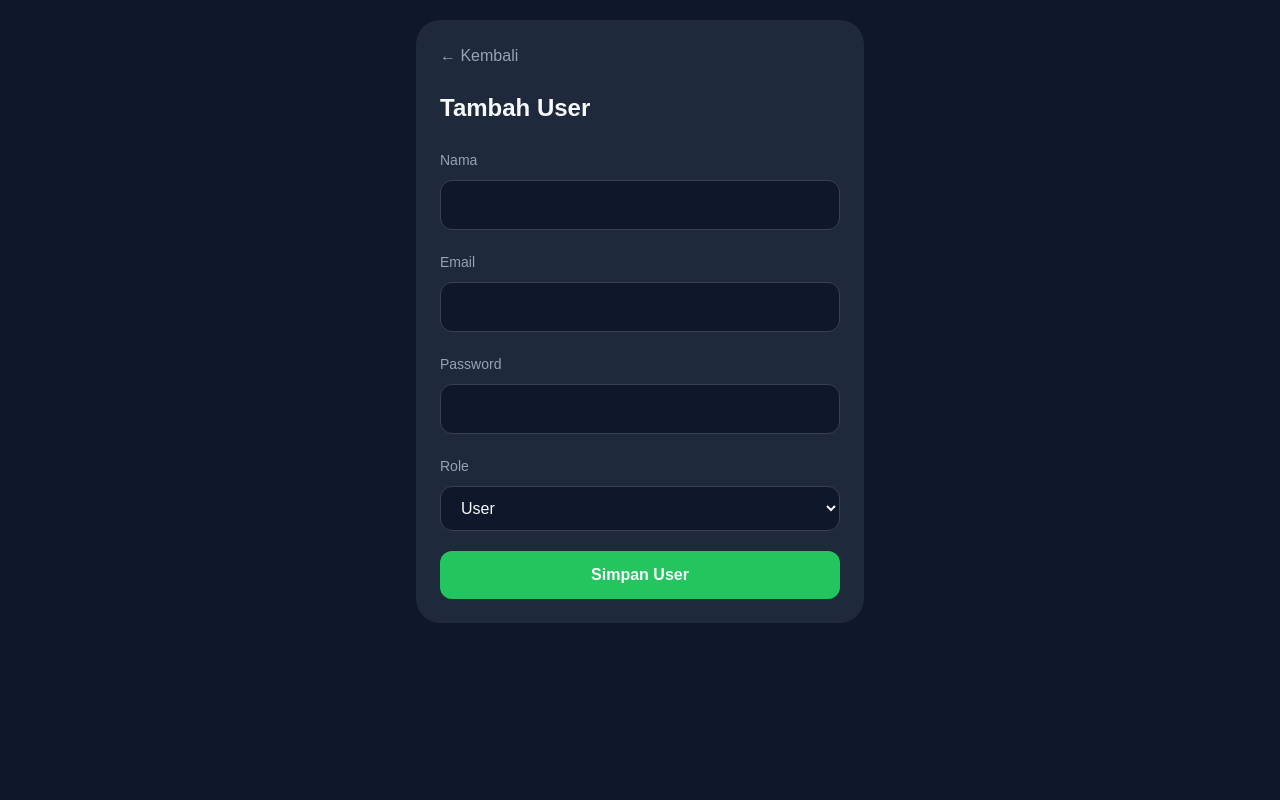
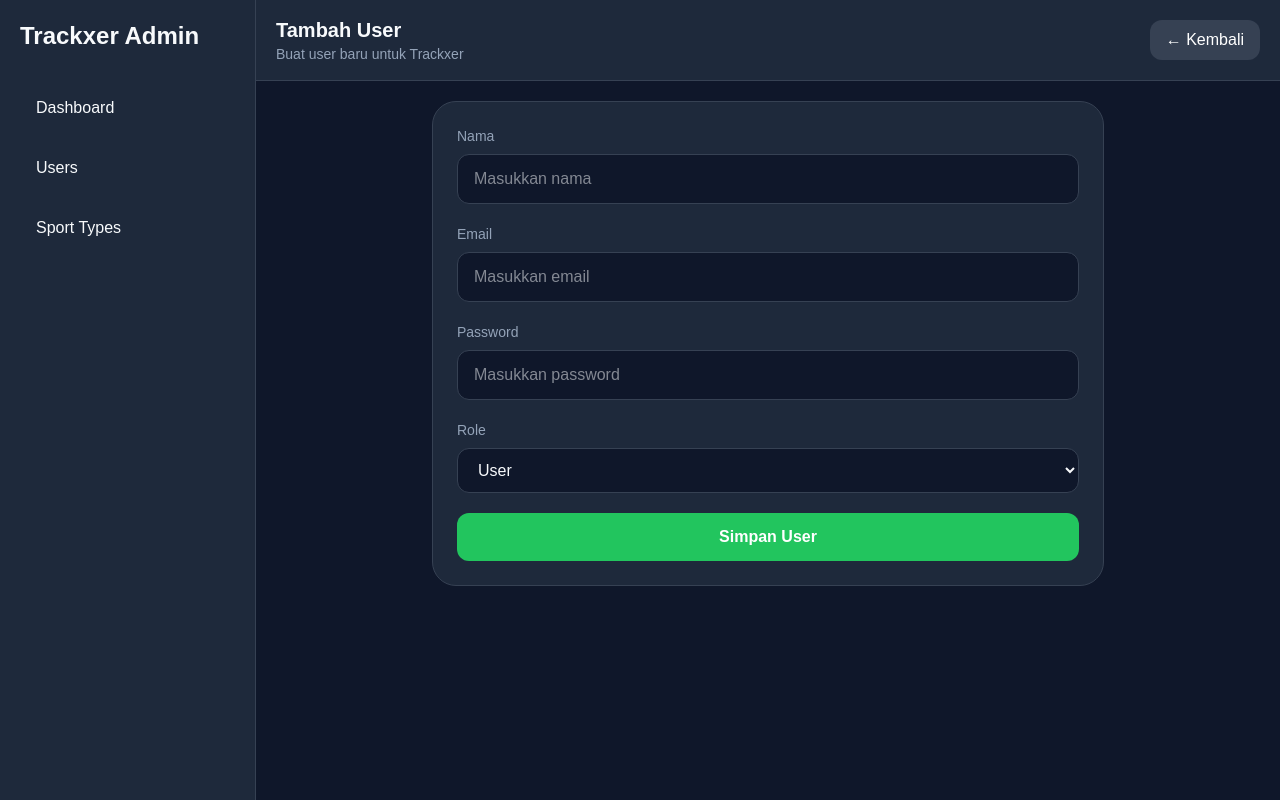
Before and after one commit to RamadhanRendi18/trackxer-frontend, a Next.js app: page /admin/users/create in a window 1280 px wide. Built offline with nearby package versions, Linux system fonts and the light colour scheme.

Commit message:
membuat adminlayout, adminheader, adminsidebar dan memperbaiki layout dari CRUD user menggunakan component

```diff
--- a/app/admin/users/create/page.tsx
+++ b/app/admin/users/create/page.tsx
@@ -4,6 +4,9 @@ import axios from "axios";
 import { useState } from "react";
 import Swal from "sweetalert2";
 import Link from "next/link";
+
+import AdminLayout from "../../../components/admin/AdminLayout";
+import AdminHeader from "../../../components/admin/AdminHeader";
 
 export default function CreateUserPage() {
 
@@ -12,11 +15,15 @@ export default function CreateUserPage() {
     const [password, setPassword] = useState("");
     const [role, setRole] = useState("user");
 
+    const [loading, setLoading] = useState(false);
+
     const handleCreateUser = async (
         e: React.FormEvent
     ) => {
 
         e.preventDefault();
+
+        setLoading(true);
 
         try {
 
@@ -57,33 +64,43 @@ export default function CreateUserPage() {
                 confirmButtonColor: "#ef4444"
             });
 
+        } finally {
+            setLoading(false);
         }
 
-    }
+    };
 
     return (
-        <div className="min-h-screen bg-background text-textPrimary p-5">
+        <AdminLayout>
 
-            <div className="max-w-md mx-auto bg-surface rounded-3xl p-6">
+            <AdminHeader
+                title="Tambah User"
+                description="Buat user baru untuk Trackxer"
+            >
+
                 <Link
                     href="/admin/users"
-                    className="inline-flex items-center gap-2 text-textSecondary hover:text-textPrimary transition mb-6"
+                    className="bg-gray-700 px-4 py-2 rounded-xl text-white"
                 >
                     ← Kembali
                 </Link>
 
-                <h1 className="text-2xl font-bold mb-6">
-                    Tambah User
-                </h1>
+            </AdminHeader>
 
+            <div className="p-5">
+
+                <div className="max-w-2xl mx-auto bg-surface border border-gray-700 rounded-3xl p-6">
+
+                    {/* Form */}
                     <form
                         onSubmit={handleCreateUser}
                         className="space-y-5"
                     >
 
+                        {/* Nama */}
                         <div>
 
-                        <label className="text-sm text-textSecondary">
+                            <label className="block text-sm text-textSecondary mb-2">
                                 Nama
                             </label>
 
@@ -93,14 +110,17 @@ export default function CreateUserPage() {
                                 onChange={(e) =>
                                     setName(e.target.value)
                                 }
-                            className="w-full mt-2 px-4 py-3 rounded-xl bg-background border border-gray-700 outline-none"
+                                placeholder="Masukkan nama"
+                                required
+                                className="w-full px-4 py-3 rounded-xl bg-background border border-gray-700 outline-none focus:ring-2 focus:ring-primary"
                             />
 
                         </div>
 
+                        {/* Email */}
                         <div>
 
-                        <label className="text-sm text-textSecondary">
+                            <label className="block text-sm text-textSecondary mb-2">
                                 Email
                             </label>
 
@@ -110,14 +130,17 @@ export default function CreateUserPage() {
                                 onChange={(e) =>
                                     setEmail(e.target.value)
                                 }
-                            className="w-full mt-2 px-4 py-3 rounded-xl bg-background border border-gray-700 outline-none"
+                                placeholder="Masukkan email"
+                                required
+                                className="w-full px-4 py-3 rounded-xl bg-background border border-gray-700 outline-none focus:ring-2 focus:ring-primary"
                             />
 
                         </div>
 
+                        {/* Password */}
                         <div>
 
-                        <label className="text-sm text-textSecondary">
+                            <label className="block text-sm text-textSecondary mb-2">
                                 Password
                             </label>
 
@@ -127,14 +150,17 @@ export default function CreateUserPage() {
                                 onChange={(e) =>
                                     setPassword(e.target.value)
                                 }
-                            className="w-full mt-2 px-4 py-3 rounded-xl bg-background border border-gray-700 outline-none"
+                                placeholder="Masukkan password"
+                                required
+                                className="w-full px-4 py-3 rounded-xl bg-background border border-gray-700 outline-none focus:ring-2 focus:ring-primary"
                             />
 
                         </div>
 
+                        {/* Role */}
                         <div>
 
-                        <label className="text-sm text-textSecondary">
+                            <label className="block text-sm text-textSecondary mb-2">
                                 Role
                             </label>
 
@@ -143,7 +169,7 @@ export default function CreateUserPage() {
                                 onChange={(e) =>
                                     setRole(e.target.value)
                                 }
-                            className="w-full mt-2 px-4 py-3 rounded-xl bg-background border border-gray-700 outline-none"
+                                className="w-full px-4 py-3 rounded-xl bg-background border border-gray-700 outline-none focus:ring-2 focus:ring-primary"
                             >
 
                                 <option value="user">
@@ -158,11 +184,15 @@ export default function CreateUserPage() {
 
                         </div>
 
+                        {/* Button */}
                         <button
                             type="submit"
-                        className="w-full bg-primary py-3 rounded-xl font-semibold"
+                            disabled={loading}
+                            className="w-full bg-primary py-3 rounded-xl font-semibold text-white hover:opacity-90 transition disabled:opacity-50"
                         >
-                        Simpan User
+                            {loading
+                                ? "Menyimpan..."
+                                : "Simpan User"}
                         </button>
 
                     </form>
@@ -170,5 +200,7 @@ export default function CreateUserPage() {
                 </div>
 
             </div>
+
+        </AdminLayout>
     );
 }
--- a/app/admin/users/edit/[id]/page.tsx
+++ b/app/admin/users/edit/[id]/page.tsx
@@ -5,6 +5,8 @@ import Link from "next/link";
 import { useEffect, useState } from "react";
 import Swal from "sweetalert2";
 import { use } from "react";
+import AdminLayout from "../../../../components/admin/AdminLayout";
+import AdminHeader from "../../../../components/admin/AdminHeader";
 
 export default function EditUserPage({
     params
@@ -100,20 +102,25 @@ export default function EditUserPage({
     };
 
     return (
-        <div className="min-h-screen bg-background text-textPrimary p-5">
+        <AdminLayout>
 
-            <div className="max-w-md mx-auto bg-surface rounded-3xl p-6">
+            <AdminHeader
+                title="Edit User"
+                description="Update data user Trackxer"
+            >
 
                 <Link
                     href="/admin/users"
-                    className="inline-flex items-center gap-2 text-textSecondary hover:text-textPrimary transition mb-6"
+                    className="bg-gray-700 px-4 py-2 rounded-xl text-white"
                 >
                     ← Kembali
                 </Link>
 
-                <h1 className="text-2xl font-bold mb-6">
-                    Edit User
-                </h1>
+            </AdminHeader>
+
+            <div className="p-5">
+
+                <div className="max-w-md mx-auto bg-surface rounded-3xl p-6">
 
                     <form
                         onSubmit={handleUpdateUser}
@@ -195,5 +202,7 @@ export default function EditUserPage({
                 </div>
 
             </div>
+
+        </AdminLayout>
     );
 }
--- /dev/null
+++ b/app/components/admin/AdminHeader.tsx
@@ -0,0 +1,31 @@
+interface AdminHeaderProps {
+    title: string;
+    description: string;
+    children?: React.ReactNode;
+}
+
+export default function AdminHeader({
+    title,
+    description,
+    children,
+}: AdminHeaderProps) {
+    return (
+        <div className="sticky top-0 z-10 bg-surface border-b border-gray-700 px-5 py-4 flex items-center justify-between">
+
+            <div>
+                <h1 className="text-xl font-bold">
+                    {title}
+                </h1>
+
+                <p className="text-sm text-textSecondary">
+                    {description}
+                </p>
+            </div>
+
+            <div className="flex gap-2">
+                {children}
+            </div>
+
+        </div>
+    );
+}
--- /dev/null
+++ b/app/components/admin/AdminLayout.tsx
@@ -0,0 +1,23 @@
+"use client";
+
+import AdminSidebar from "./AdminSidebar";
+
+export default function AdminLayout({
+    children,
+}: {
+    children: React.ReactNode;
+}) {
+    return (
+        <div className="min-h-screen bg-background text-textPrimary flex">
+
+            {/* Sidebar */}
+            <AdminSidebar />
+
+            {/* Main Content */}
+            <main className="flex-1 overflow-hidden pt-16 md:pt-0">
+                {children}
+            </main>
+
+        </div>
+    );
+}
--- /dev/null
+++ b/app/components/admin/AdminSidebar.tsx
@@ -0,0 +1,99 @@
+"use client";
+
+import Link from "next/link";
+import { useState } from "react";
+
+export default function AdminSidebar() {
+
+    const [isOpen, setIsOpen] = useState(false);
+
+    return (
+        <>
+            {/* Mobile Header */}
+            <div className="md:hidden fixed top-0 left-0 right-0 z-50 bg-surface border-b border-gray-700 px-4 py-4 flex items-center justify-between">
+
+                <h1 className="text-lg font-bold">
+                    Trackxer Admin
+                </h1>
+
+                <button
+                    onClick={() => setIsOpen(true)}
+                    className="text-2xl"
+                >
+                    ☰
+                </button>
+
+            </div>
+
+            {/* Overlay */}
+            {isOpen && (
+                <div
+                    onClick={() => setIsOpen(false)}
+                    className="fixed inset-0 bg-black/50 z-40 md:hidden"
+                />
+            )}
+
+            {/* Sidebar */}
+            <aside
+                className={`
+                    fixed md:static top-0 left-0 z-50
+                    w-64 min-h-screen bg-surface border-r border-gray-700 p-5
+                    transform transition-transform duration-300
+                    ${isOpen ? "translate-x-0" : "-translate-x-full"}
+                    md:translate-x-0
+                `}
+            >
+
+                {/* Mobile Close */}
+                <div className="flex items-center justify-between mb-8 md:hidden">
+
+                    <h1 className="text-xl font-bold">
+                        Menu
+                    </h1>
+
+                    <button
+                        onClick={() => setIsOpen(false)}
+                        className="text-2xl"
+                    >
+                        ✕
+                    </button>
+
+                </div>
+
+                {/* Desktop Title */}
+                <h1 className="text-2xl font-bold mb-8 hidden md:block">
+                    Trackxer Admin
+                </h1>
+
+                <nav className="space-y-3">
+
+                    <Link
+                        href="/admin/dashboard"
+                        className="block px-4 py-3 rounded-xl hover:bg-[#334155] transition"
+                        onClick={() => setIsOpen(false)}
+                    >
+                        Dashboard
+                    </Link>
+
+                    <Link
+                        href="/admin/users"
+                        className="block px-4 py-3 rounded-xl hover:bg-[#334155] transition"
+                        onClick={() => setIsOpen(false)}
+                    >
+                        Users
+                    </Link>
+
+                    <Link
+                        href="/admin/sport-types"
+                        className="block px-4 py-3 rounded-xl hover:bg-[#334155] transition"
+                        onClick={() => setIsOpen(false)}
+                    >
+                        Sport Types
+                    </Link>
+
+                </nav>
+
+            </aside>
+        </>
+    );
+}
```
Also changed, not shown: app/admin/users/page.tsx (+14 -23 lines). Lines whose indentation alone changed are shown as unchanged.
